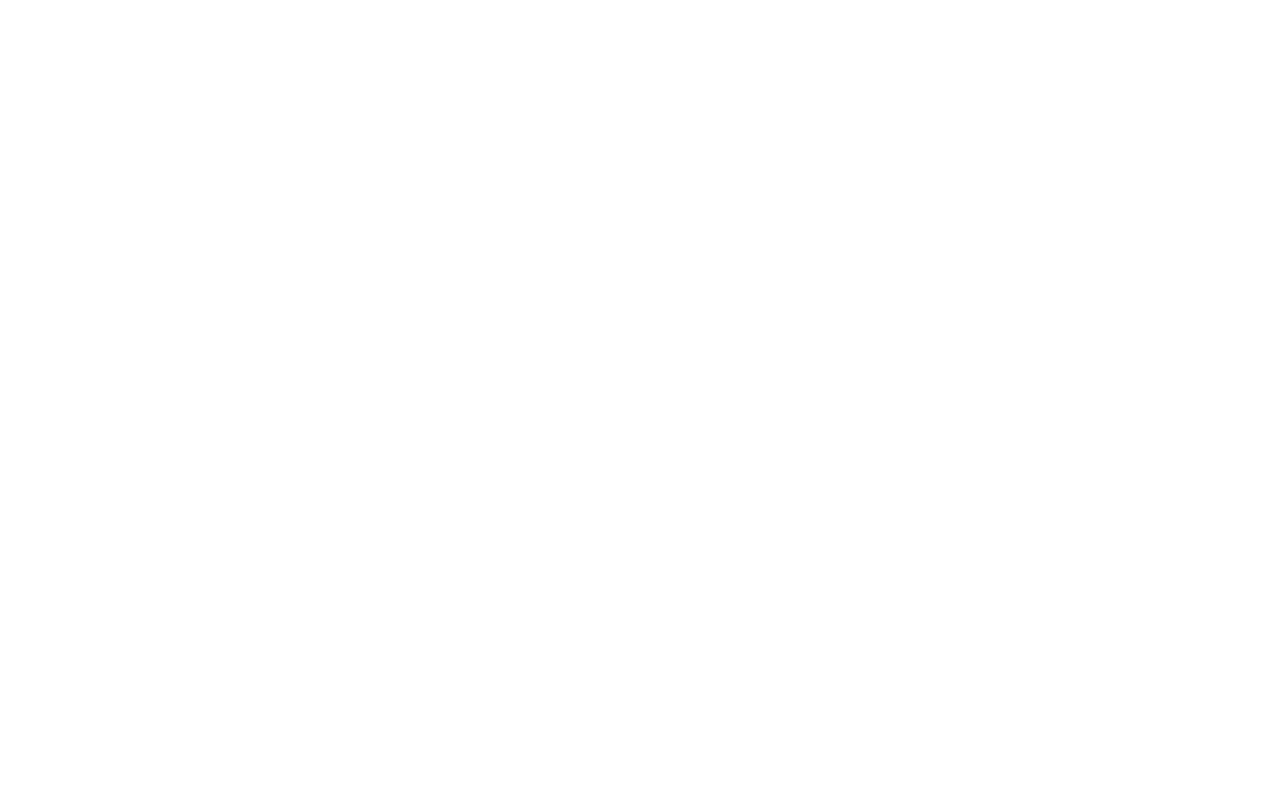
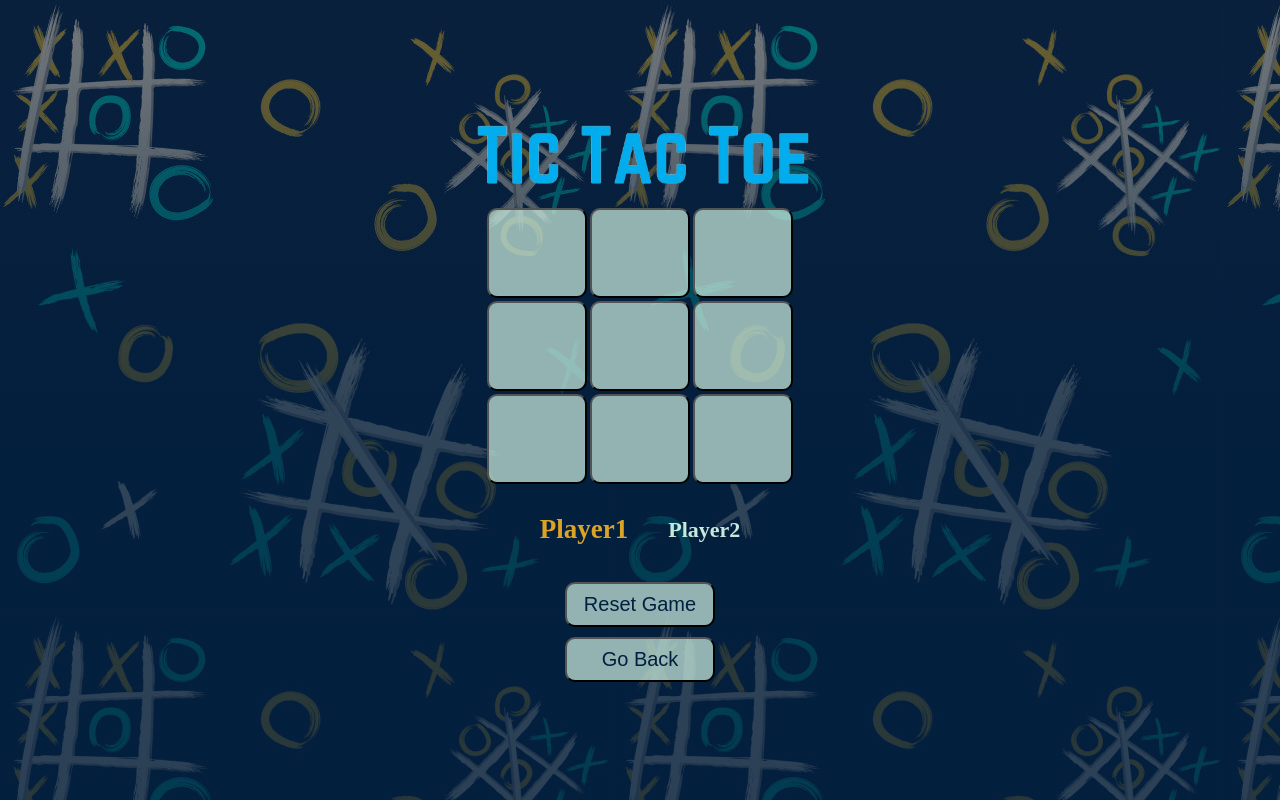
Before and after one commit to e-prashanth/TikTakToe, a React (Vite) app: page /TikTakToe/gamewithcomputer in a window 1280 px wide. Built offline with nearby package versions, Linux system fonts and the light colour scheme; the HTML template or start-up script is replaced by a standard one.

Commit message:
made changes in GamePageAi.jsx to select random move in the box

```diff
--- a/src/Pages/GamePageAi.jsx
+++ b/src/Pages/GamePageAi.jsx
@@ -1,11 +1,246 @@
-import React from 'react'
+import React, { useState } from "react";
+import { useEffect } from "react";
+import "./GamePage.css";
+import ModelComponent from "./ModelComponent";
+import { useNavigate } from "react-router-dom";
+function GamePageAi() {
+  const navigate = useNavigate();
+  const player1 = localStorage.getItem("player1Name") || "Player1";
+  const player2 = localStorage.getItem("player2Name") || "Player2";
+  const [values, setvalues] = useState(["", "", "", "", "", "", "", "", ""]);
+  const winningPatterns = [
+    [0, 1, 2], //row 1
+    [3, 4, 5], //row 2
+    [6, 7, 8], //row 3
+    [0, 3, 6], //col 1
+    [1, 4, 7], //col 2
+    [2, 5, 8], //col 3
+    [0, 4, 8], //diag 1
+    [2, 4, 6], //diag 2
+  ];
+  const [turn, setturn] = useState("X");
+  const [displaywinner, setdisplaywinner] = useState(false);
+  const [Winner, setWinner] = useState("None");
+  const [count, setCount] = useState(1);
+  useEffect(() => {
+    if (turn === "X") {
+      PlayerPlaying("X");
+    }
+    if (turn === "O") {
+      MakeAMove();
+    }
+  }, [turn]);
 
-function GamePageAi() {
+  const checkWinner = (newvalues) => {
+    setCount(count + 1);
+    if (count == 9) {
+      setdisplaywinner(true);
+    }
+    for (let i = 0; i < 8; i++) {
+      const val1 = winningPatterns[i][0];
+      const val2 = winningPatterns[i][1];
+      const val3 = winningPatterns[i][2];
+      if (
+        newvalues[val1] === "X" &&
+        newvalues[val2] === "X" &&
+        newvalues[val3] === "X"
+      ) {
+        setWinner(player1);
+        setTimeout(() => {
+          setdisplaywinner(true);
+        }, 0);
+      } else if (
+        newvalues[val1] === "O" &&
+        newvalues[val2] === "O" &&
+        newvalues[val3] === "O"
+      ) {
+        setWinner(player2);
+        setTimeout(() => {
+          setdisplaywinner(true);
+        }, 0);
+      }
+    }
+  };
+
+  const changeValue = (ind) => {
+    const newValues = [...values];
+    newValues[ind] = turn;
+    setvalues(newValues);
+    setturn(turn === "X" ? "O" : "X");
+    PlayerPlaying(turn === "X" ? "O" : "X");
+    checkWinner(newValues);
+    const slot = document.getElementById(ind);
+    slot.disabled = true;
+    turn === "X"
+      ? (slot.style.color = "whitesmoke")
+      : (slot.style.color = "black");
+  };
+
+  const changeValueForAi = (ind) => {
+    console.log(turn);
+  };
+
+  const handleResetGame = () => {
+    window.location.reload();
+  };
+  const handleGoBack = () => {
+    localStorage.clear();
+    navigate("/TikTakToe/");
+  };
+
+  const MakeAMove = () => {
+    console.log(turn);
+    for (let i = 0; i < 9; i++) {
+      if (values[i] === "") {
+        const newValues = [...values];
+        newValues[i] = turn;
+        setvalues(newValues);
+        setturn("X");
+        PlayerPlaying(turn === "X" ? "O" : "X");
+        checkWinner(newValues);
+        const slot = document.getElementById(i);
+        slot.disabled = true;
+        break;
+      }
+    }
+  };
+
+  const PlayerPlaying = (t) => {
+    if (t === "X") {
+      // document.getElementById("Player1Name").classList.remove("PlayerName");
+      const p1 = document.getElementById("Player1Name");
+      p1.classList.add("PlayerPlaying");
+      const p2 = document.getElementById("Player2Name");
+      p2.classList.remove("PlayerPlaying");
+    } else if (t === "O") {
+      const p1 = document.getElementById("Player2Name");
+      p1.classList.add("PlayerPlaying");
+      const p2 = document.getElementById("Player1Name");
+      p2.classList.remove("PlayerPlaying");
+    }
+  };
+
   return (
-    <div className="ComputerGameContainer">
-
+    <div className="GameContainer">
+      {displaywinner && <ModelComponent props={{ winner: Winner }} />}
+      <img src="logobg.png" style={{ height: "90px" }} />
+      <div className="firstContainer">
+        <button
+          className="Slots"
+          id="0"
+          onClick={() => {
+            changeValue(0);
+          }}
+        >
+          {values[0]}
+        </button>
+        <button
+          className="Slots"
+          id="1"
+          onClick={() => {
+            changeValue(1);
+          }}
+        >
+          {values[1]}
+        </button>
+        <button
+          className="Slots"
+          id="2"
+          onClick={() => {
+            changeValue(2);
+          }}
+        >
+          {values[2]}
+        </button>
+      </div>
+      <div className="secondContainer">
+        <button
+          className="Slots"
+          id="3"
+          onClick={() => {
+            changeValue(3);
+          }}
+        >
+          {values[3]}
+        </button>
+        <button
+          className="Slots"
+          id="4"
+          onClick={() => {
+            changeValue(4);
+          }}
+        >
+          {values[4]}
+        </button>
+        <button
+          className="Slots"
+          id="5"
+          onClick={() => {
+            changeValue(5);
+          }}
+        >
+          {values[5]}
+        </button>
+      </div>
+      <div className="thirdContainer">
+        <button
+          className="Slots"
+          id="6"
+          onClick={() => {
+            changeValue(6);
+          }}
+        >
+          {values[6]}
+        </button>
+        <button
+          className="Slots"
+          id="7"
+          onClick={() => {
+            changeValue(7);
+          }}
+        >
+          {values[7]}
+        </button>
+        <button
+          className="Slots"
+          id="8"
+          onClick={() => {
+            changeValue(8);
+          }}
+        >
+          {values[8]}
+        </button>
+      </div>
+      <div className="PlayerContainer">
+        <div className="firstPlayer">
+          <p className="PlayerName" id="Player1Name">
+            {player1}
+          </p>
+        </div>
+        <div className="secondPlayer">
+          <p className="PlayerName" id="Player2Name">
+            {player2}
+          </p>
+        </div>
+      </div>
+      <button
+        className="ResetButton1"
+        onClick={() => {
+          handleResetGame();
+        }}
+      >
+        Reset Game
+      </button>
+      <button
+        className="ResetButton1"
+        onClick={() => {
+          handleGoBack();
+        }}
+      >
+        Go Back
+      </button>
     </div>
-)
+  );
 }
 
-export default GamePageAi
+export default GamePageAi;
```
